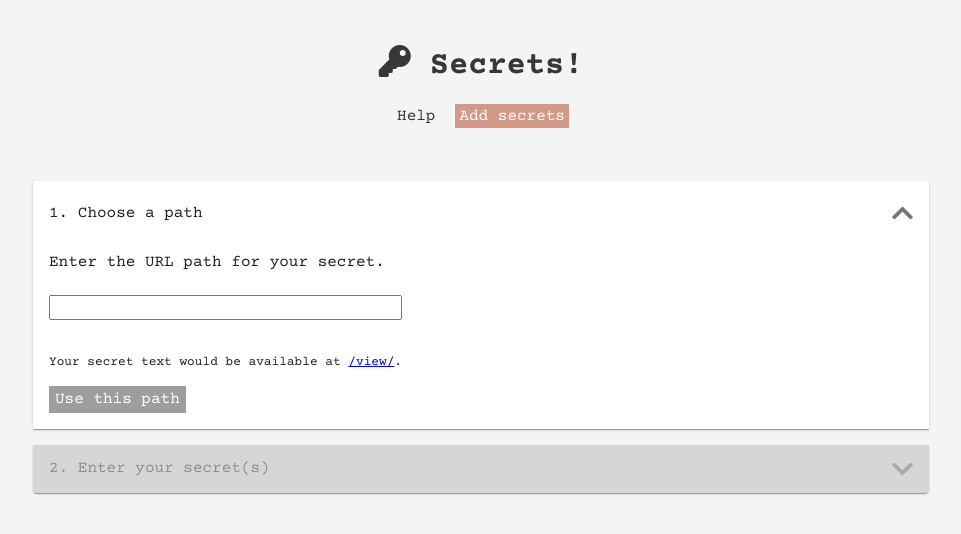
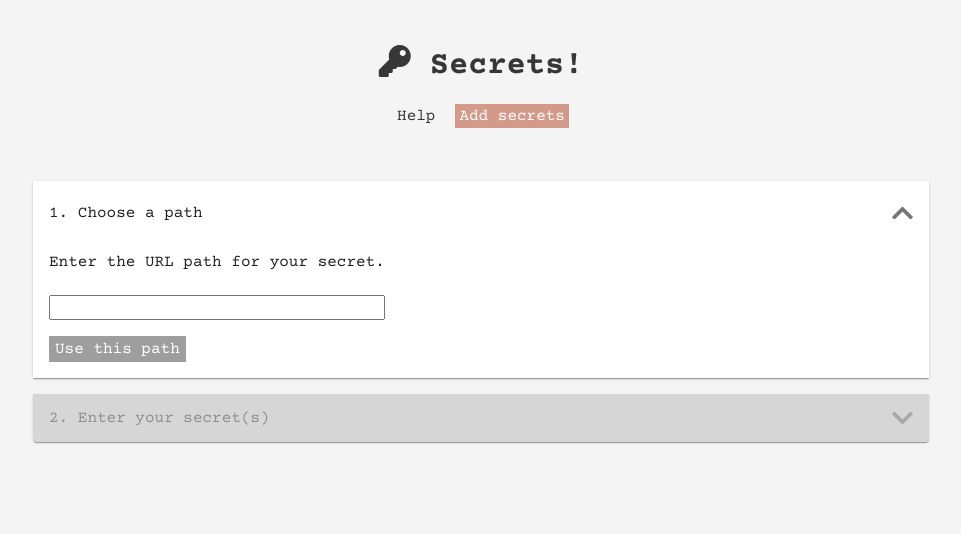
Before and after one commit to weijunyu/secret-safe-space, a React (Create React App) app in the folder client/: page /add in a window 1280 px wide. Shown: the top 534 px of the page, without its empty margins (159-1120 px from the left). Built offline with nearby package versions, Linux system fonts and the light colour scheme; no server answers.

Commit message:
Only show path preview if valid path

```diff
--- a/client/src/components/SecretPathSelectForm.tsx
+++ b/client/src/components/SecretPathSelectForm.tsx
@@ -88,12 +88,16 @@ export default function SecretPathSelectForm({
           autoCapitalize="off"
         ></input>
       </TextField>
+
+      {secretPath && secretPathAvailable && (
         <p>
           <small>
             Your secret text would be available at{" "}
             <Link to={`/view/${secretPath}`}>{"/view/" + secretPath}</Link>.
           </small>
         </p>
+      )}
+
       <AccentButton
         type="submit"
         disabled={!secretPathAvailable || !secretPath}
```
Lines whose indentation alone changed are shown as unchanged.
